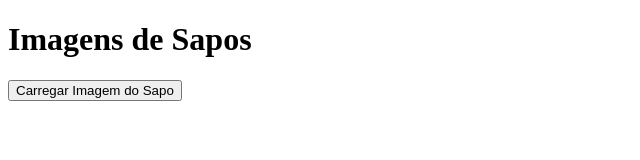
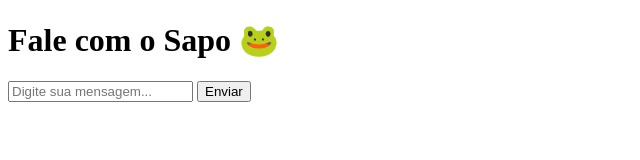
Before and after one commit to Gustsaz/FrogGen, a plain HTML site: page frontend/index.html in a window 1280 px wide. Shown: the whole page, without its empty margins (0-640 px from the left). Drawn offline with Linux system fonts and the light colour scheme.

Commit message:
Update index.html

```diff
--- a/frontend/index.html
+++ b/frontend/index.html
@@ -1,16 +1,15 @@
 <!DOCTYPE html>
-<html lang="pt-br">
+<html lang="pt-BR">
 <head>
-    <meta charset="UTF-8">
-    <meta name="viewport" content="width=device-width, initial-scale=1.0">
-    <title>Imagens de Sapos</title>
-    <link rel="stylesheet" href="styles.css">
+  <meta charset="UTF-8" />
+  <title>Bot Sapo</title>
 </head>
 <body>
-    <h1>Imagens de Sapos</h1>
-    <button id="loadFrog">Carregar Imagem do Sapo</button>
-    <div id="frogImageContainer"></div>
+  <h1>Fale com o Sapo 🐸</h1>
+  <div id="chat"></div>
+  <input id="mensagem" placeholder="Digite sua mensagem..." />
+  <button onclick="enviar()">Enviar</button>
 
-    <script src="script.js"></script>
+  <script src="script.js"></script>
 </body>
 </html>
```
